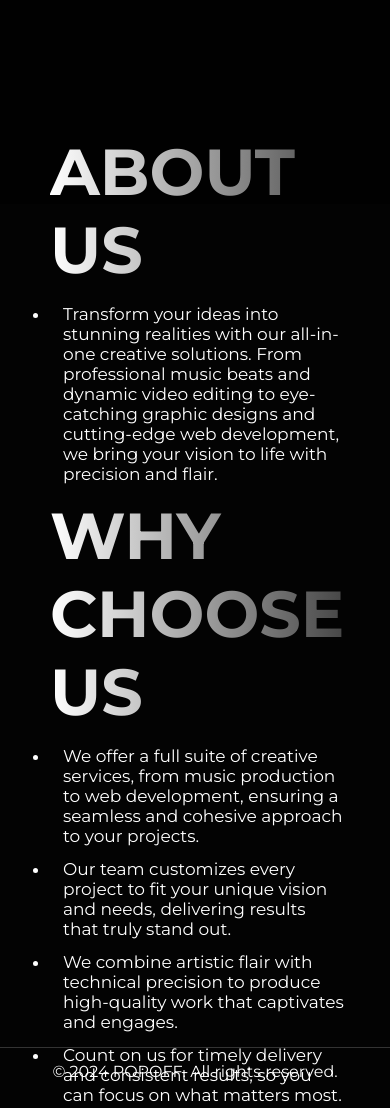
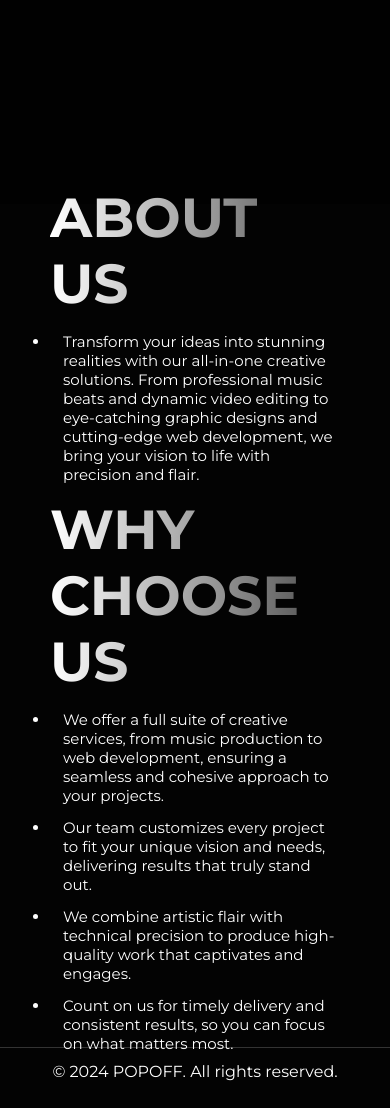
Before and after one commit to Smashexaa/test, a plain HTML site: page index.html in a window 390 px wide. Shown: the part 640-1748 px from the top of the page. Drawn offline with Linux system fonts and the light colour scheme.

Commit message:
Update styles.css

```diff
--- a/styles.css
+++ b/styles.css
@@ -646,7 +646,7 @@ span {
 
 @media(max-width: 800px){
     .home-content h1 {
-        font-size: 65px;
+        font-size: 55px;
         font-weight: 700;
         line-height: 1.2;
         background: linear-gradient(to right, #ffffff, #464646); /* Цветовете на градиента */
@@ -657,7 +657,7 @@ span {
 
 @media(max-width: 800px){
     ul li {
-        font-size: 17px; /* Регулиране на размера на шрифта според нуждите */
+        font-size: 15px; /* Регулиране на размера на шрифта според нуждите */
         margin-bottom: 13px; /* Регулиране на марджините между елементите на списъка */
         padding-left: 13px; /* Добавяне на ляв отстъп, за да побере символите на списъка */
         position: relative;
```
